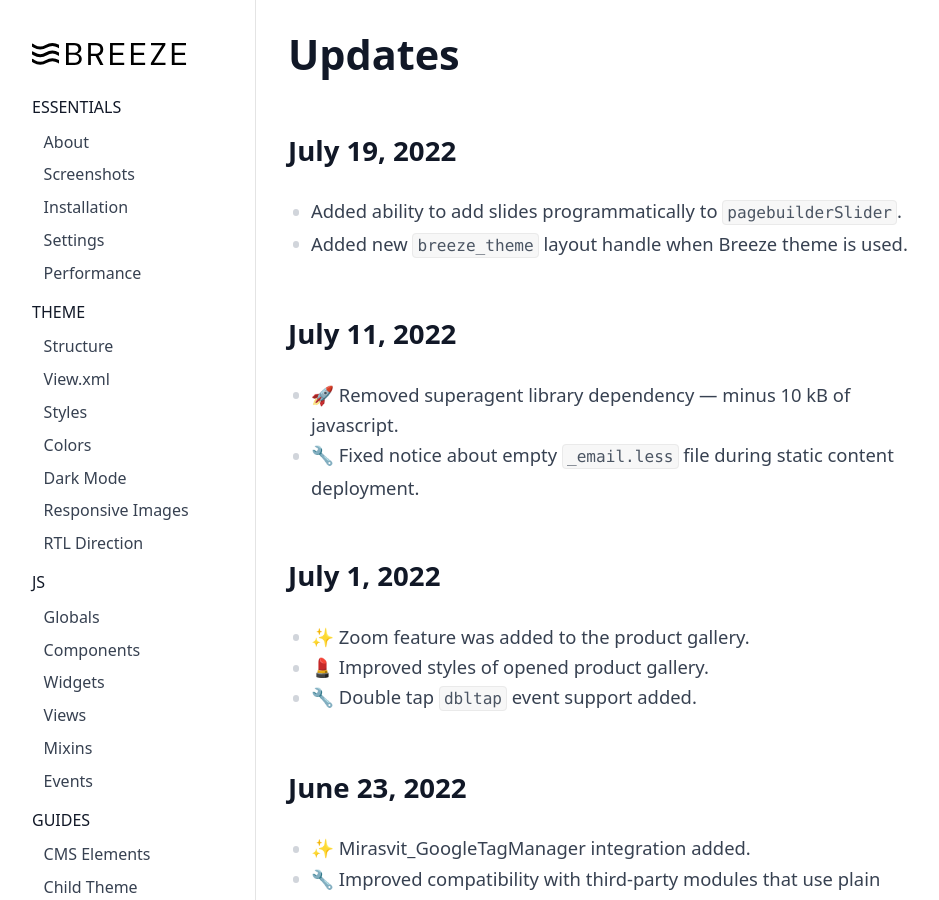
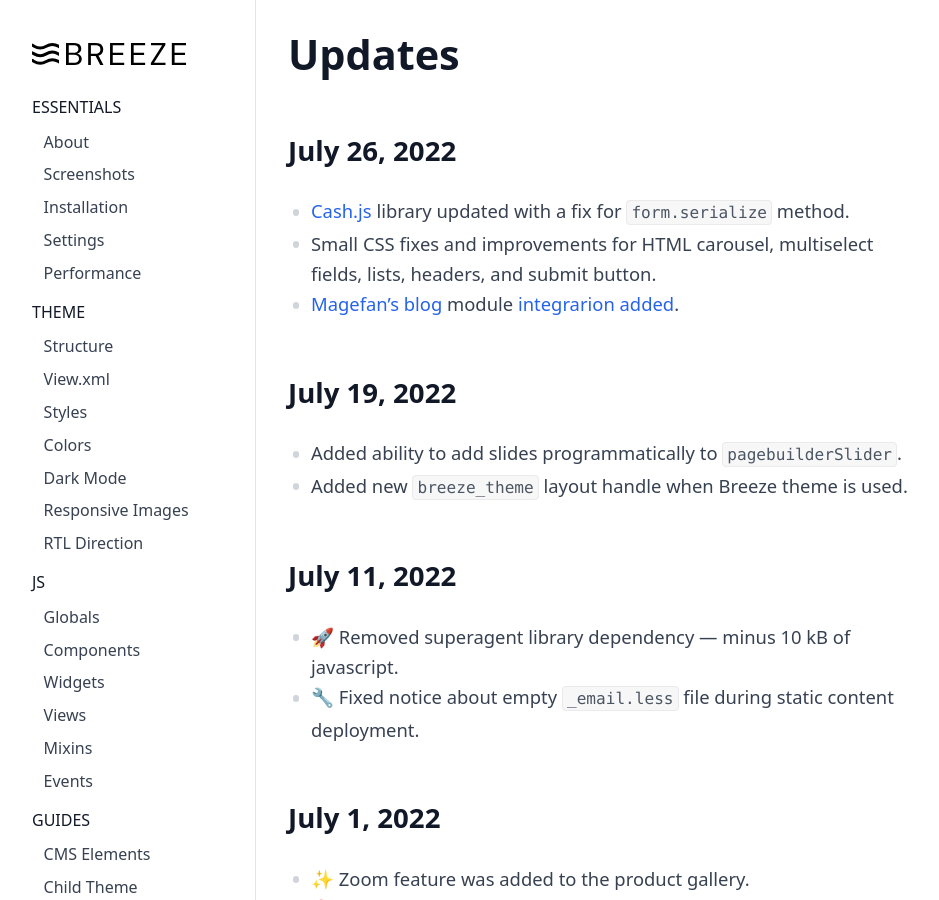
Before and after one commit to breezefront/breezefront.com, a Jekyll site: the page built from collections/_misc/updates.md, in a window 1280 px wide and 900 px high. Shown: the whole window, without its empty margins (0-939 px from the left). Built offline with Jekyll 4.4.1, drawn with Linux system fonts in a browser that asks for light colours.

Commit message:
Changelog

```diff
--- a/collections/_misc/updates.md
+++ b/collections/_misc/updates.md
@@ -6,6 +6,15 @@ order: 50
 ---
 
 # Updates
+
+## July 26, 2022
+
+ -  [Cash.js](https://github.com/breezefront/cash) library updated with a
+    fix for `form.serialize` method.
+ -  Small CSS fixes and improvements for HTML carousel, multiselect fields,
+    lists, headers, and submit button.
+ -  [Magefan's blog](https://github.com/magefan/module-blog) module
+    [integrarion added](https://github.com/breezefront/module-breeze-magefan-blog).
 
 ## July 19, 2022
 
```
